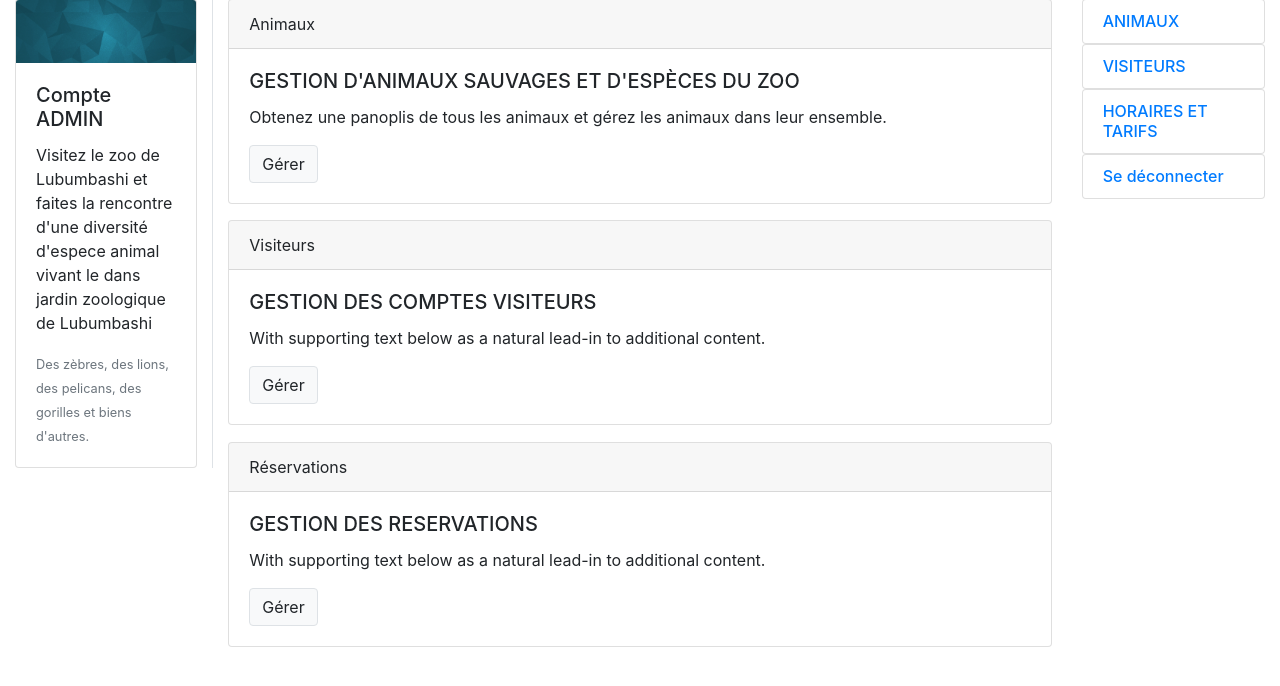
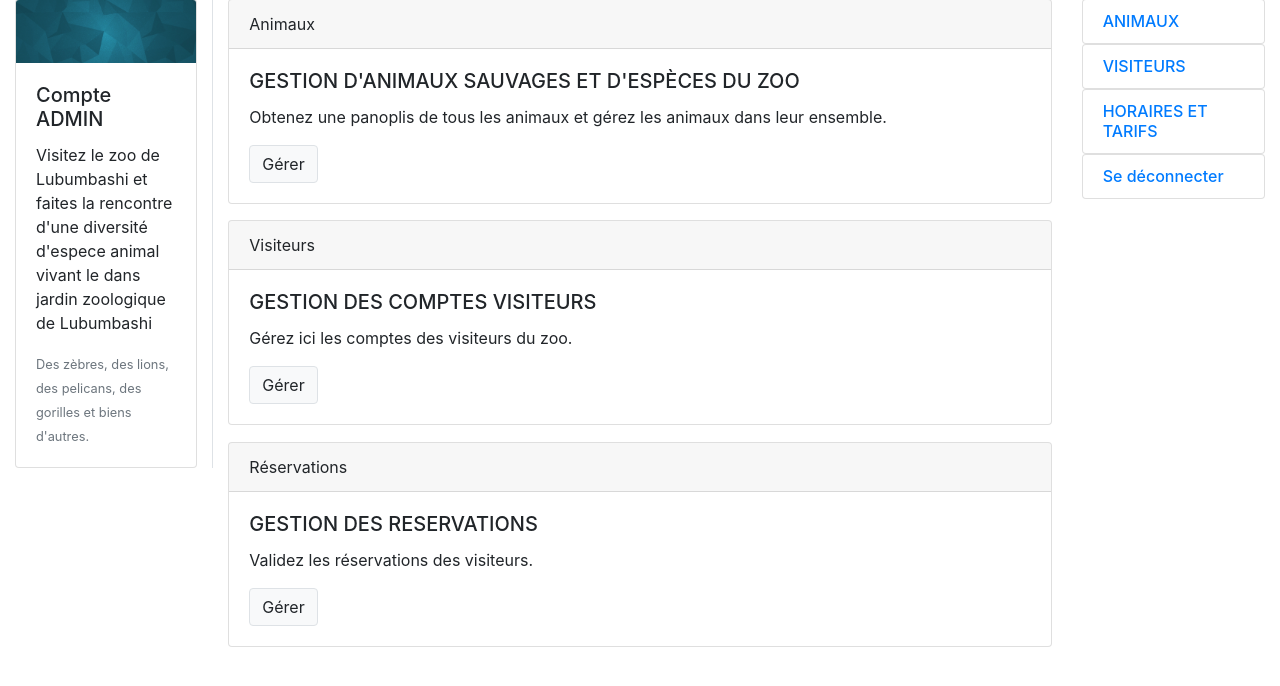
Before and after one commit to joel-elunda/zoo, a PHP site: page /traitement/vues/vues_admin/gerer.php in a window 1280 px wide. Shown: the part 65-751 px from the top of the page. Run offline with PHP 8.4, Linux system fonts and the light colour scheme.

Commit message:
First ADMIN UI

```diff
--- a/traitement/vues/vues_admin/gerer.php
+++ b/traitement/vues/vues_admin/gerer.php
@@ -69,7 +69,7 @@
             </div>
             <div class="card-body">
                 <h5 class="card-title">GESTION DES COMPTES VISITEURS</h5>
-                <p class="card-text">With supporting text below as a natural lead-in to additional content.</p>
+                <p class="card-text">Gérez ici les comptes des visiteurs du zoo.</p>
                 <a href="#" class="btn btn-light border">Gérer</a>
             </div>
         </div>
@@ -82,7 +82,7 @@
             </div>
             <div class="card-body">
                 <h5 class="card-title">GESTION DES RESERVATIONS</h5>
-                <p class="card-text">With supporting text below as a natural lead-in to additional content.</p>
+                <p class="card-text">Validez les réservations des visiteurs.</p>
                 <a href="#" class="btn btn-light border">Gérer</a>
             </div>
         </div>
```
